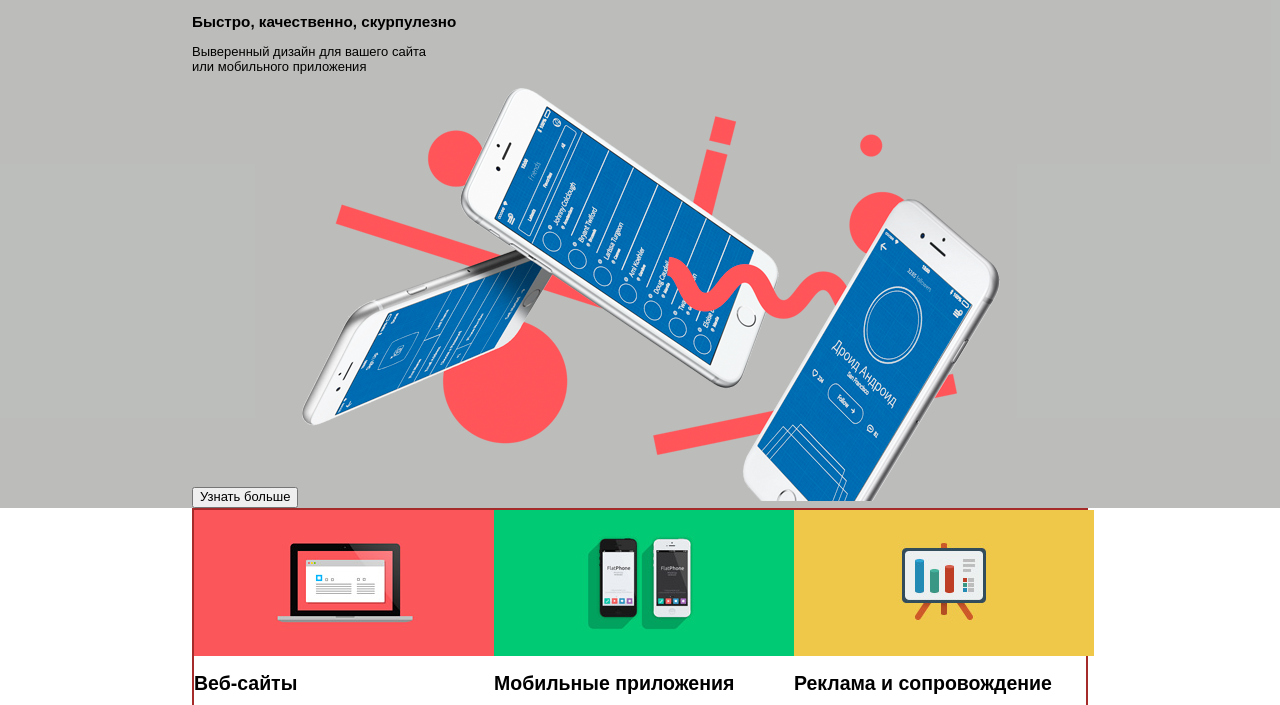
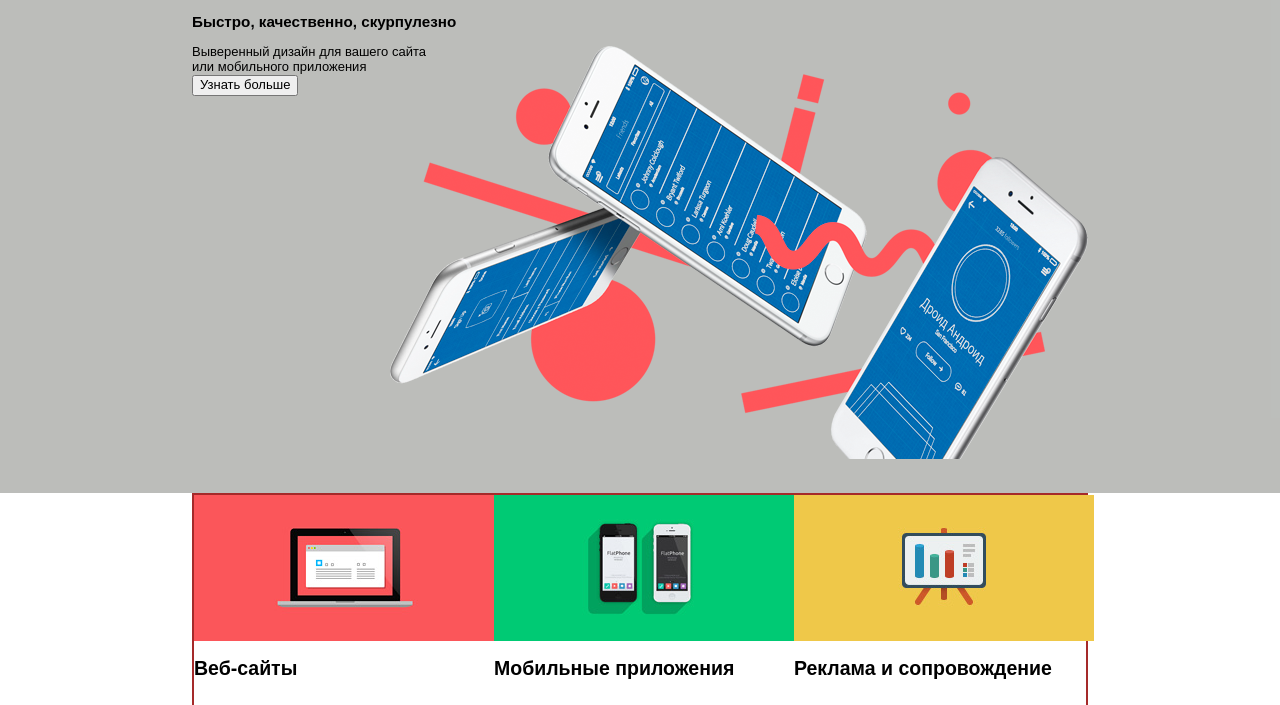
Before and after one commit to nux7jr/MyProject, a plain HTML site: page mian.html in a window 1280 px wide. Shown: the part 91-796 px from the top of the page. Drawn offline with Linux system fonts and the light colour scheme.

Commit message:
1.1
Version1.1

```diff
--- a/mian.html
+++ b/mian.html
@@ -20,11 +20,18 @@
               </div>
           </div>
           <div class="header-info">
-            <h3>Быстро, качественно, скурпулезно</h3>
-              <p>Выверенный дизайн для вашего сайта<br>
-              или мобильного приложения</p>
-              <button class="btn-more-info">Узнать больше</button>
-              <img src="/img/slide1.png" alt="">
+              <div class="header-info__item">
+                <h3>Быстро, качественно, скурпулезно</h3>
+
+                <p>Выверенный дизайн для вашего сайта<br>
+                или мобильного приложения<br>
+                <button class="btn-more-info">Узнать больше</button>
+                </p>
+              </div>
+
+              <div class="header-info__item">
+              <!-- <img src="/img/slide1.png" alt=""> -->
+            </div>
           </div>
         </header>
       <div class="container">
--- a/styles/style.css
+++ b/styles/style.css
@@ -30,6 +30,10 @@
 }
 .header-info {
   margin: 0 15% 0 15%;
+  background-image: url(/img/slide1.png);
+  background-repeat: no-repeat;
+  background-position: right;
+  height: 60%;
 }
 .card {
   display: flex;
@@ -38,3 +42,6 @@
   display: flex;
   flex-wrap: wrap;
 }
+.header-info__item {
+  display: inline;
+}
```
